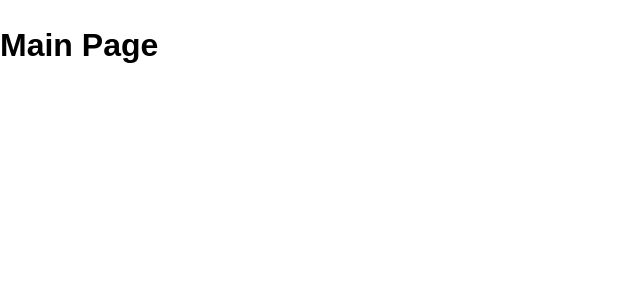
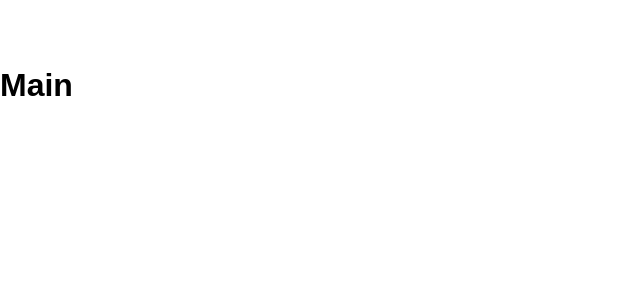
Before and after one commit to Bushro-edu/Bushro-client, a Next.js app: page / in a window 1280 px wide. Shown: the top 300 px of the page, without its empty margins (0-640 px from the left). Built offline with nearby package versions, Linux system fonts and the light colour scheme.

Commit message:
Add Layout

```diff
--- a/pages/index.js
+++ b/pages/index.js
@@ -1,12 +1,15 @@
 import Head from "next/head";
 import Image from "next/image";
+import Layout from "../src/components/layout/layout";
 
 export default function Home({ post }) {
   return (
     <>
-      <main>
-        <h1>Main Page</h1>
-      </main>
+      <Layout>
+        <main>
+          <h1>Main</h1>
+        </main>
+      </Layout>
     </>
   );
 }
```
